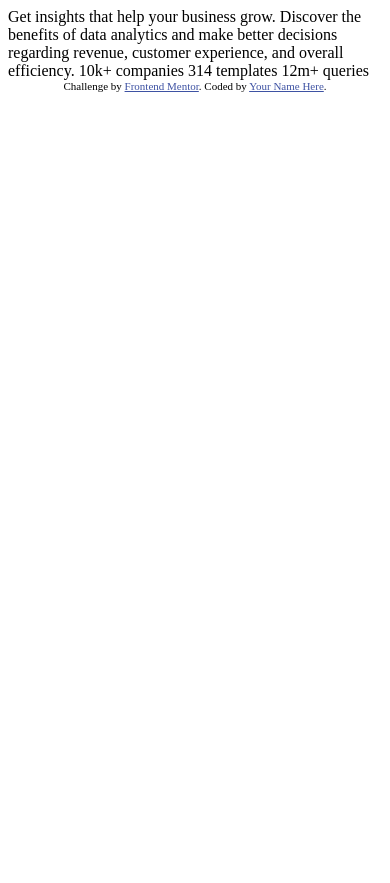
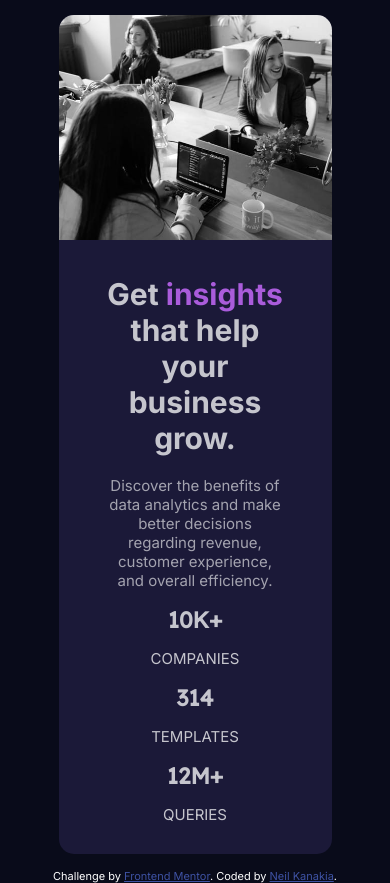
Before and after one commit to neilk17/stats-preview-card, a plain HTML site: page index.html in a window 390 px wide. Before the commit the page ends 844 px from the top, so only its background shows below. Drawn offline with Linux system fonts and the light colour scheme.

Commit message:
add responsive media queries

```diff
--- a/index.html
+++ b/index.html
@@ -4,30 +4,40 @@
   <meta charset="UTF-8">
   <meta name="viewport" content="width=device-width, initial-scale=1.0"> <!-- displays site properly based on user's device -->
 
+
   <link rel="icon" type="image/png" sizes="32x32" href="./images/favicon-32x32.png">
+  <link rel="stylesheet" href="styles.css">
+  <link rel="preconnect" href="https://fonts.googleapis.com">
+  <link rel="preconnect" href="https://fonts.gstatic.com" crossorigin>
+  <link href="https://fonts.googleapis.com/css2?family=Inter:wght@400;700&family=Lexend+Deca&display=swap" rel="stylesheet">
 
-  <title>Frontend Mentor | Stats preview card component</title>
 
-  <!-- Feel free to remove these styles or customise in your own stylesheet 👍 -->
-  <style>
-    .attribution { font-size: 11px; text-align: center; }
-    .attribution a { color: hsl(228, 45%, 44%); }
-  </style>
+  <title>Neil Kanakia | Stats preview card component</title>
 </head>
 <body>
+  <div class="container">
+    <div class="info">
+      <h1>Get <span class="purple">insights</span> that help your business grow.</h1>
 
-  Get insights that help your business grow.
+      <p>
+      Discover the benefits of data analytics and make better decisions regarding revenue, customer
+      experience, and overall efficiency.
+      </p>
 
-  Discover the benefits of data analytics and make better decisions regarding revenue, customer
-  experience, and overall efficiency.
+      <ul class="stats">
+        <li><h1>10k+</h1>
+           companies</li>
+        <li><h1>314</h1>templates</li>
+        <li><h1>12m+</h1>queries</li>
+      </ul>
 
-  10k+ companies
-  314 templates
-  12m+ queries
+    </div>
+    <img src="./images/image-header-desktop.jpg" alt="">
+  </div>
 
   <div class="attribution">
     Challenge by <a href="https://www.frontendmentor.io?ref=challenge" target="_blank">Frontend Mentor</a>.
-    Coded by <a href="#">Your Name Here</a>.
+    Coded by <a href="#">Neil Kanakia</a>.
   </div>
 </body>
 </html>
--- /dev/null
+++ b/styles.css
@@ -0,0 +1,82 @@
+:root {
+    --very-dark-blue: hsl(233, 47%, 7%);
+    --dark-desaturated-blue: hsl(244, 38%, 16%);
+    --soft-violet: hsl(277, 64%, 61%);/*accent*/
+    --white: hsl(0, 0%, 100%);
+    --slightly-transparent-white1: hsla(0, 0%, 100%, 0.75);
+    --slightly-transparent-white2: hsla(0, 0%, 100%, 0.6);
+    font-size: 15px;
+    font-family: 'Inter', sans-serif;
+}
+body {
+    margin: 0;
+    padding: 0;
+    display: flex;
+    flex-direction: column;
+    background-color: var(--very-dark-blue);
+}
+ul {
+    list-style-type: none;
+    display: flex;
+    padding: 0;
+    justify-content: space-between;
+}
+ul h1 {
+    font-size: 1.5rem;
+}
+li {
+    text-transform: uppercase;
+}
+h1 {
+    font-family: 'Inter', sans-serif;
+}
+p {
+    color: var(--slightly-transparent-white2);
+}
+.stats h1 {
+    font-family: 'Lexend Deca', sans-serif;
+}
+.attribution {
+    color: white;
+    font-size: 11px;
+    text-align: center;
+}
+.attribution a { color: hsl(228, 45%, 44%); }
+.container {
+    background-color: var(--dark-desaturated-blue);
+    border-radius: 1rem;
+    color: var(--slightly-transparent-white1);
+    margin: 10rem auto;
+    max-width: 70vw;
+    display: flex;
+}
+.container img {
+    border-top-right-radius: 1rem;
+    border-bottom-right-radius: 1rem;
+
+}
+.info {
+    padding: 5rem 13rem 2rem 6rem;
+}
+.purple {
+    color: var(--soft-violet)
+}
+@media (max-width: 500px) {
+    .info {
+        padding: 1rem 3rem;
+        text-align: center;
+    }
+    .container {
+      flex-wrap: wrap-reverse;
+        margin: 1rem auto;
+    }
+    .container img {
+        width: 100%;
+        border-radius: 0;
+        border-top-right-radius: 1rem;
+        border-top-left-radius: 1rem;
+    }
+    ul {
+        display: block;
+    }
+  }
```
